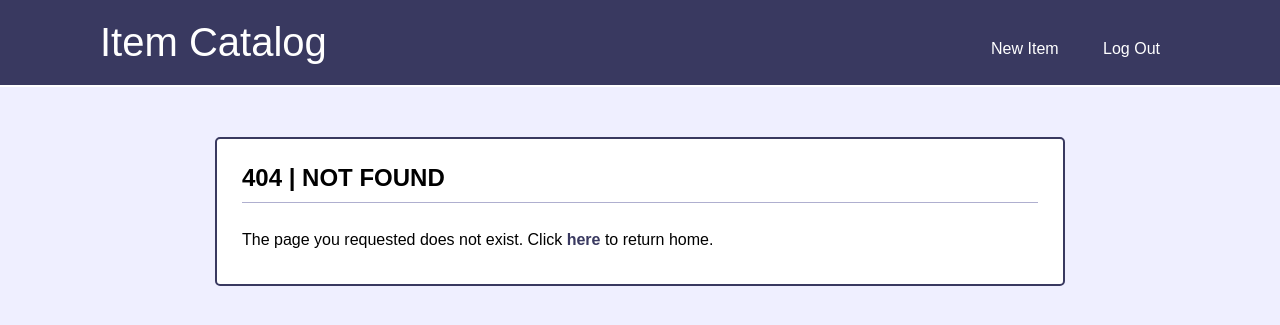
After one commit to davidhammaker/Item_Catalog, a Flask app: page /item/1/delete in a window 1280 px wide. The commit adds this page. Shown: the top 325 px of the page. Run offline with Flask 2, Linux system fonts and the light colour scheme; the visitor is signed in with stand-in values (Sample User, id 1); data that the repository does not hold is empty; parts of the project's set-up code (start-up, migrations or seed data) failed here and were passed over.

Commit message:
Add custom error pages
Error pages include 404, 403, and 500 errors. To accomplish this, the
'errors' package was created, containing 'handlers.py'. Within
'handlers.py', the 'errors' blueprint is created. This blueprint is
registered in 'item_catalog/__init__.py'. Each error code has a
corresponding template, all of which are stored in 'templates/errors',
and each of which features an anchor pointing to 'main.home'.

```diff
--- a/item_catalog/__init__.py
+++ b/item_catalog/__init__.py
@@ -33,9 +33,11 @@ def create_app(config_class=Config):
     from item_catalog.items.views import items
     from item_catalog.dance.utils import blueprint as dance
     from item_catalog.jsons.views import jsons
+    from item_catalog.errors.handlers import errors
     app.register_blueprint(main)
     app.register_blueprint(items)
     app.register_blueprint(dance, url_prefix='/login')
     app.register_blueprint(jsons)
+    app.register_blueprint(errors)
 
     return app
--- /dev/null
+++ b/item_catalog/errors/handlers.py
@@ -0,0 +1,23 @@
+from flask import Blueprint, render_template
+
+# Create 'errors' blueprint
+
+errors = Blueprint('errors', __name__)
+
+
+@errors.app_errorhandler(404)
+def error_404(error):
+    """Return a 404 NOT FOUND template."""
+    return render_template('errors/404.html')
+
+
+@errors.app_errorhandler(403)
+def error_403(error):
+    """Return a 403 FORBIDDEN template."""
+    return render_template('errors/403.html')
+
+
+@errors.app_errorhandler(500)
+def error_500(error):
+    """Return a 500 SERVER ERROR template."""
+    return render_template('errors/500.html')
--- a/item_catalog/static/main.css
+++ b/item_catalog/static/main.css
@@ -219,6 +219,16 @@ nav a{
     padding-left: 20px;
 }
 
+.center a{
+    color: #393960;
+    font-weight: bold;
+    text-decoration: none;
+}
+
+.center a:hover{
+    color: #6060ff;
+}
+
 /* Smaller Centered Content */
 .center-small{
     width: 400px;
--- /dev/null
+++ b/item_catalog/templates/errors/404.html
@@ -0,0 +1,11 @@
+{% extends 'base.html' %}
+
+{% block content %}
+    <div class="main">
+        <div class="center">
+            <h2>404 | NOT FOUND</h2>
+            <br>
+            <p>The page you requested does not exist. Click <a href="{{ url_for('main.home') }}">here</a> to return home.</p>
+        </div>
+    </div>
+{% endblock content %}
```
Also changed, not shown: item_catalog/templates/errors/403.html (added, +11 -0 lines), item_catalog/templates/errors/500.html (added, +11 -0 lines), item_catalog/errors/__init__.py (added).
